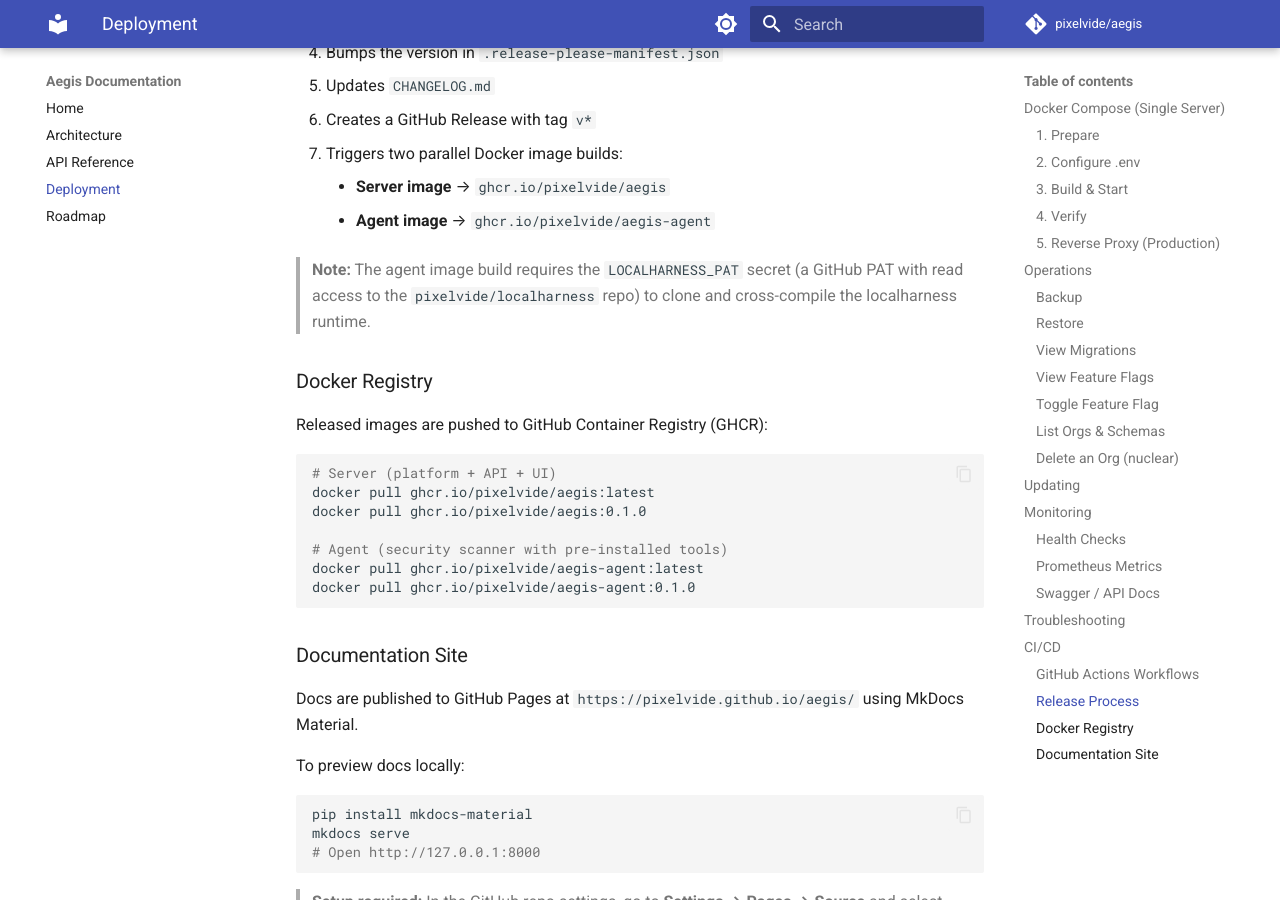
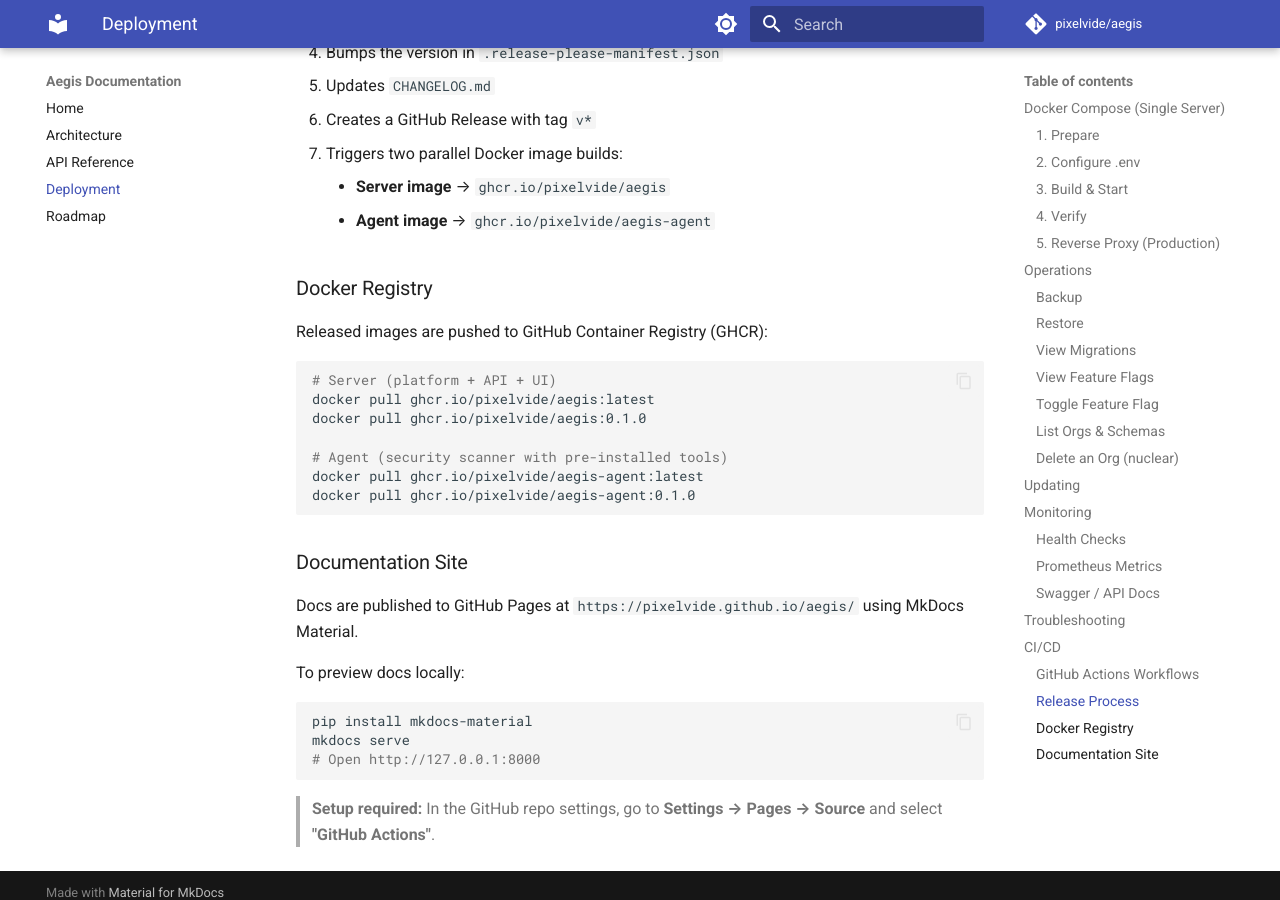
Before and after one commit to pixelvide/aegis, an MkDocs documentation site: the page built from docs/deployment.md, in a window 1280 px wide and 900 px high, scrolled down 5940 px. Built offline with MkDocs 1.6.1 and Material for MkDocs 9.7.7, drawn with Linux system fonts in a browser that asks for light colours; comment, search, counter and statistics services are not loaded.

Commit message:
fix(ci): remove LOCALHARNESS_PAT — localharness is a public repo
No token needed for actions/checkout of public repositories.

```diff
--- a/docs/deployment.md
+++ b/docs/deployment.md
@@ -265,8 +265,6 @@
      - **Server image** → `ghcr.io/pixelvide/aegis`
      - **Agent image** → `ghcr.io/pixelvide/aegis-agent`
 
-> **Note:** The agent image build requires the `LOCALHARNESS_PAT` secret (a GitHub PAT with read access to the `pixelvide/localharness` repo) to clone and cross-compile the localharness runtime.
-
 ### Docker Registry
 
 Released images are pushed to GitHub Container Registry (GHCR):
```
Also changed, not shown: 1 other file.
